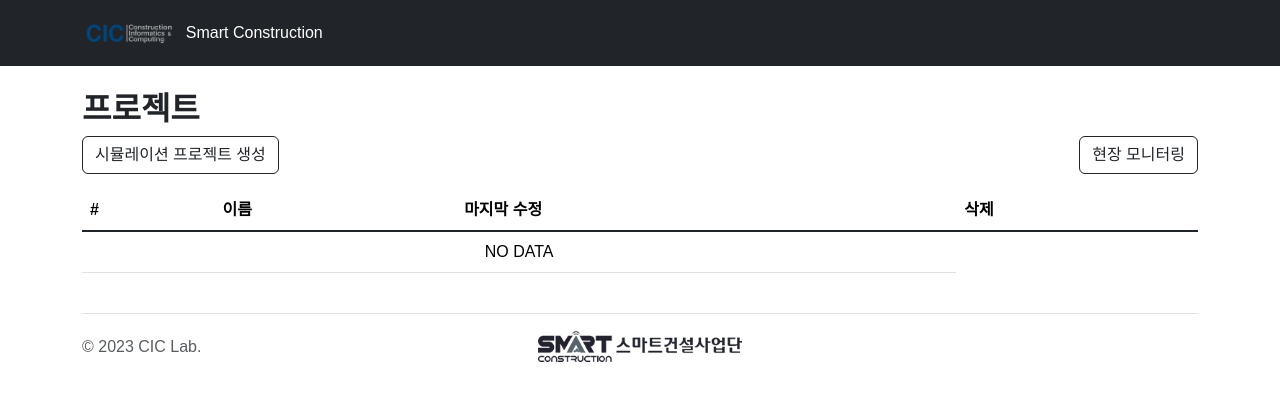
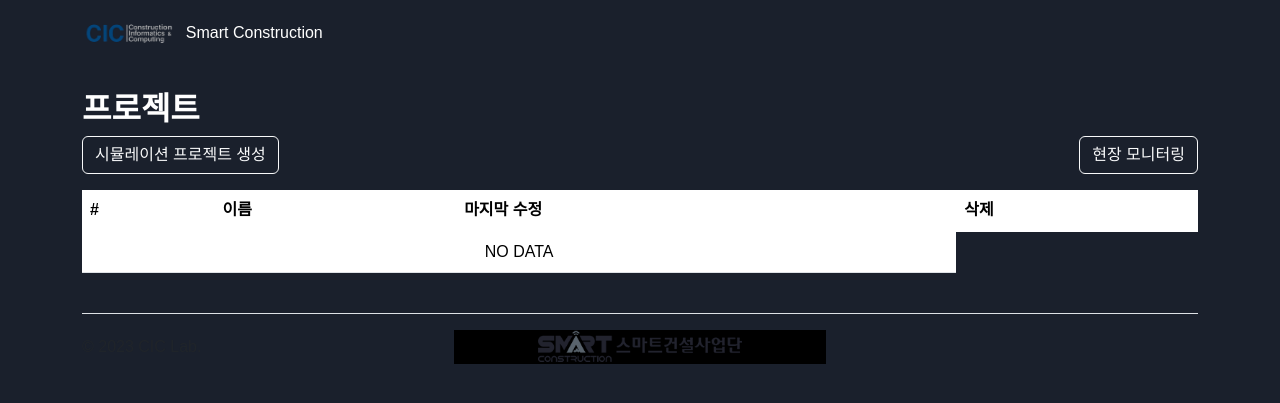
Before and after one commit to qkrwogus98/scweb, a Flask app: page / in a window 1280 px wide. Shown: the top 403 px of the page. Run offline with Flask 3, Linux system fonts and the light colour scheme; data that the repository does not hold is empty; some web fonts are replaced.

Commit message:
메인 페이지 css 1차 수정

```diff
--- a/fieldy/templates/index.html
+++ b/fieldy/templates/index.html
@@ -23,17 +23,19 @@
 
   body, html {
     font-family: 'KoPub Dotum', 'Malgun Gothic', sans-serif !important;
+    background-color: #1a202c;
   }
 
   /* Bootstrap 컴포넌트들 강제 적용 */
-  .btn, .table, .container, .navbar, h1, h2, h3, h4, h5, h6 {
+  .header, .btn, .table, .container, .navbar, h1, h2, h3, h4, h5, h6, .footer {
     font-family: 'KoPub Dotum', 'Malgun Gothic', sans-serif !important;
+    background-color: #1a202c;
   }
 </style>
 </head>
-<body>
+<body class="text-white">
 
-<header class="p-3 bg-dark text-white">
+<header class="p-3 text-white">
   <div class="container">
     <div class="d-flex flex-wrap align-items-center justify-content-center justify-content-lg-start">
       <a href="{{ url_for('main.index') }}" class="d-flex align-items-center mb-2 me-3 mb-lg-0 text-white text-decoration-none">
@@ -44,13 +46,13 @@
   </div>
 </header>
 
-<div class="container bg-body">
+<div class="container">
   <section id="content">
-    <h2 class="sticky-xl-top fw-bold pt-3 pt-xl-4 bg-body z-3">프로젝트</h2>
+    <h2 class="sticky-xl-top fw-bold pt-3 pt-xl-4 z-3">프로젝트</h2>
     <div class="d-flex justify-content-between pb-2 pb-xl-3">
       <!-- 새 프로젝트 생성 버튼과 현장 모니터링 버튼을 같은 줄에 배치 -->
-      <a href="{{ url_for('main.new_project') }}" class="btn btn-outline-dark">시뮬레이션 프로젝트 생성</a>
-      <a href="{{ url_for('main.realtime') }}" class="btn btn-outline-dark">현장 모니터링</a>
+      <a href="{{ url_for('main.new_project') }}" class="btn btn-light text-light">시뮬레이션 프로젝트 생성</a>
+      <a href="{{ url_for('main.realtime') }}" class="btn btn-light text-light">현장 모니터링</a>
     </div>
     <div class="table-responsive">
       <table class="table table-hover">
@@ -62,7 +64,7 @@
             <th scope="col">삭제</th>
           </tr>
         </thead>
-        <tbody class="table-group-divider">
+        <tbody class="table-group-divider text-white">
         {% for project in projects %}
           <tr>
             <th scope="row">{{ project.id }}</th>
@@ -81,10 +83,10 @@
 
   </section>
 
-  <footer class="d-flex flex-wrap justify-content-between align-items-center py-3 my-4 border-top">
+  <footer class="d-flex flex-wrap justify-content-between align-items-center py-3 my-4 border-top text-white">
     <p class="col-md-4 mb-0 text-muted">&copy; 2023 CIC Lab.</p>
 
-    <div class="col-md-4 d-flex align-items-center justify-content-center mb-3 mb-md-0 me-md-auto link-dark text-decoration-none">
+    <div class="col-md-4 d-flex align-items-center justify-content-center mb-3 mb-md-0 me-md-auto bg-black">
       <a href="http://www.smartconstruction.kr/" target="_blank" class="grayscale">
         <img src="{{ url_for('static', filename='smartconstruction_logo.png') }}" height="34" alt="스마트건설사업단 로고">
       </a>
```
